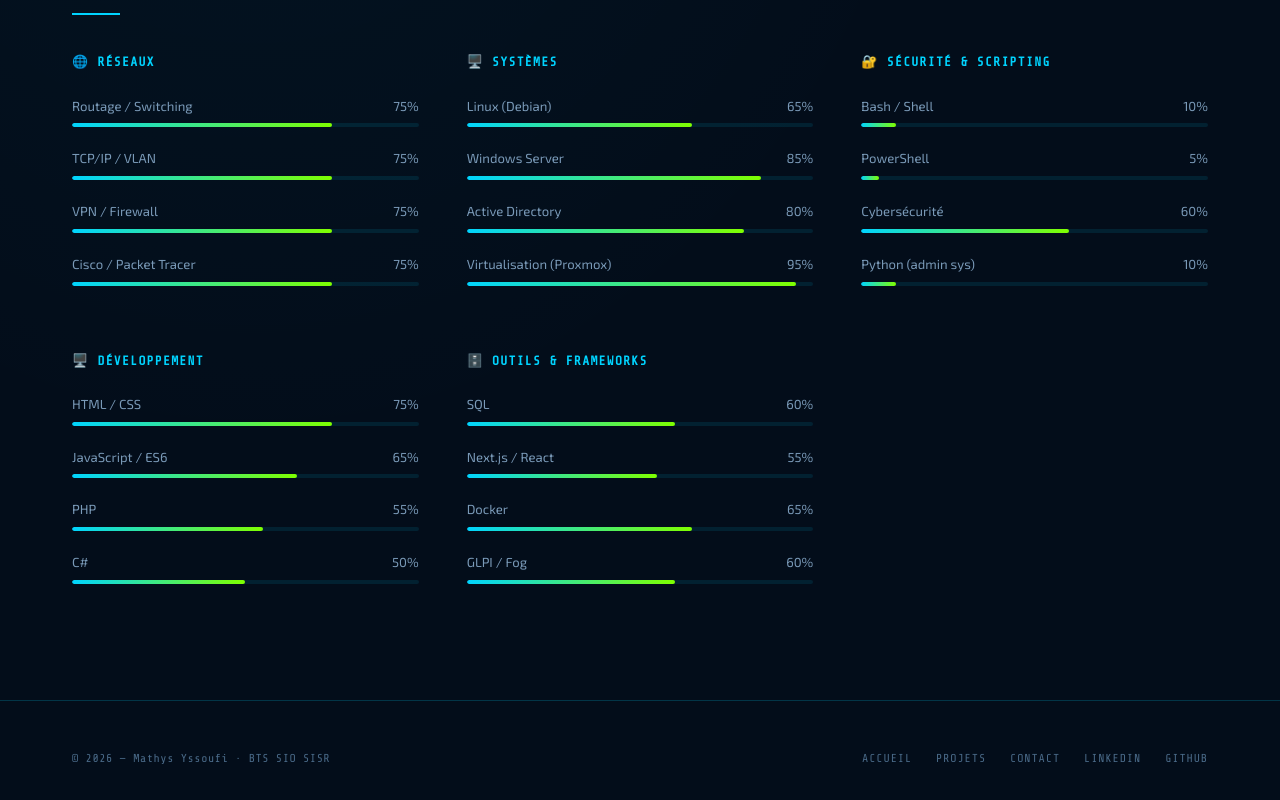
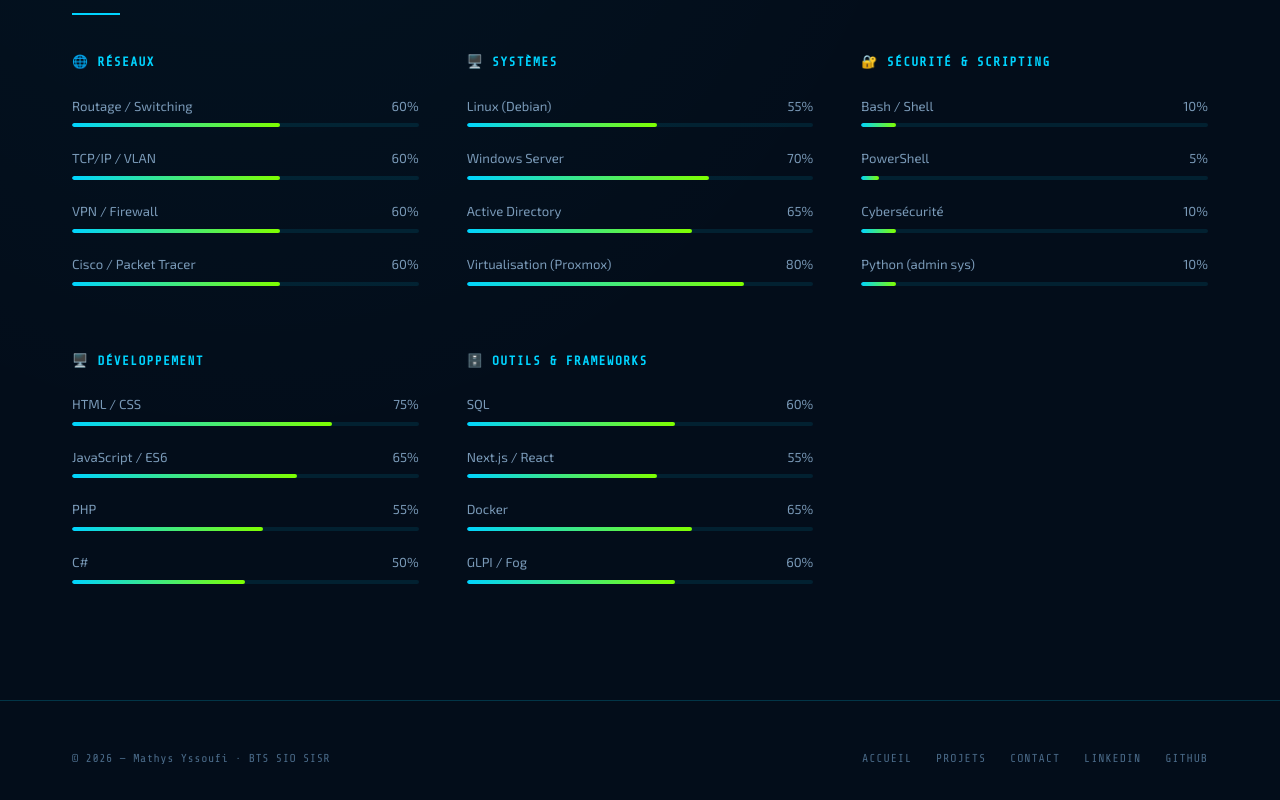
Before and after one commit to Sachanobi24/portfolio, a Next.js app: page / in a window 1280 px wide. Shown: the part 1572-2372 px from the top of the page. Built offline with nearby package versions, Linux system fonts and the light colour scheme.

Commit message:
dernière modif competence

```diff
--- a/src/data/config.ts
+++ b/src/data/config.ts
@@ -49,19 +49,19 @@ export const config = {
     {
       categorie: "🌐 Réseaux",
       items: [
-        { nom: "Routage / Switching", niveau: 75 },
-        { nom: "TCP/IP / VLAN", niveau: 75 },
-        { nom: "VPN / Firewall", niveau: 75 },
-        { nom: "Cisco / Packet Tracer", niveau: 75 },
+        { nom: "Routage / Switching", niveau: 60 },
+        { nom: "TCP/IP / VLAN", niveau: 60 },
+        { nom: "VPN / Firewall", niveau: 60 },
+        { nom: "Cisco / Packet Tracer", niveau: 60 },
       ],
     },
     {
       categorie: "🖥️ Systèmes",
       items: [
-        { nom: "Linux (Debian)", niveau: 65 },
-        { nom: "Windows Server", niveau: 85 },
-        { nom: "Active Directory", niveau: 80 },
-        { nom: "Virtualisation (Proxmox)", niveau: 95 },
+        { nom: "Linux (Debian)", niveau: 55 },
+        { nom: "Windows Server", niveau: 70 },
+        { nom: "Active Directory", niveau: 65 },
+        { nom: "Virtualisation (Proxmox)", niveau: 80 },
       ],
     },
     {
@@ -69,7 +69,7 @@ export const config = {
       items: [
         { nom: "Bash / Shell", niveau: 10 },
         { nom: "PowerShell", niveau: 5 },
-        { nom: "Cybersécurité", niveau: 60 },
+        { nom: "Cybersécurité", niveau: 10 },
         { nom: "Python (admin sys)", niveau: 10 },
       ],
     },
```
